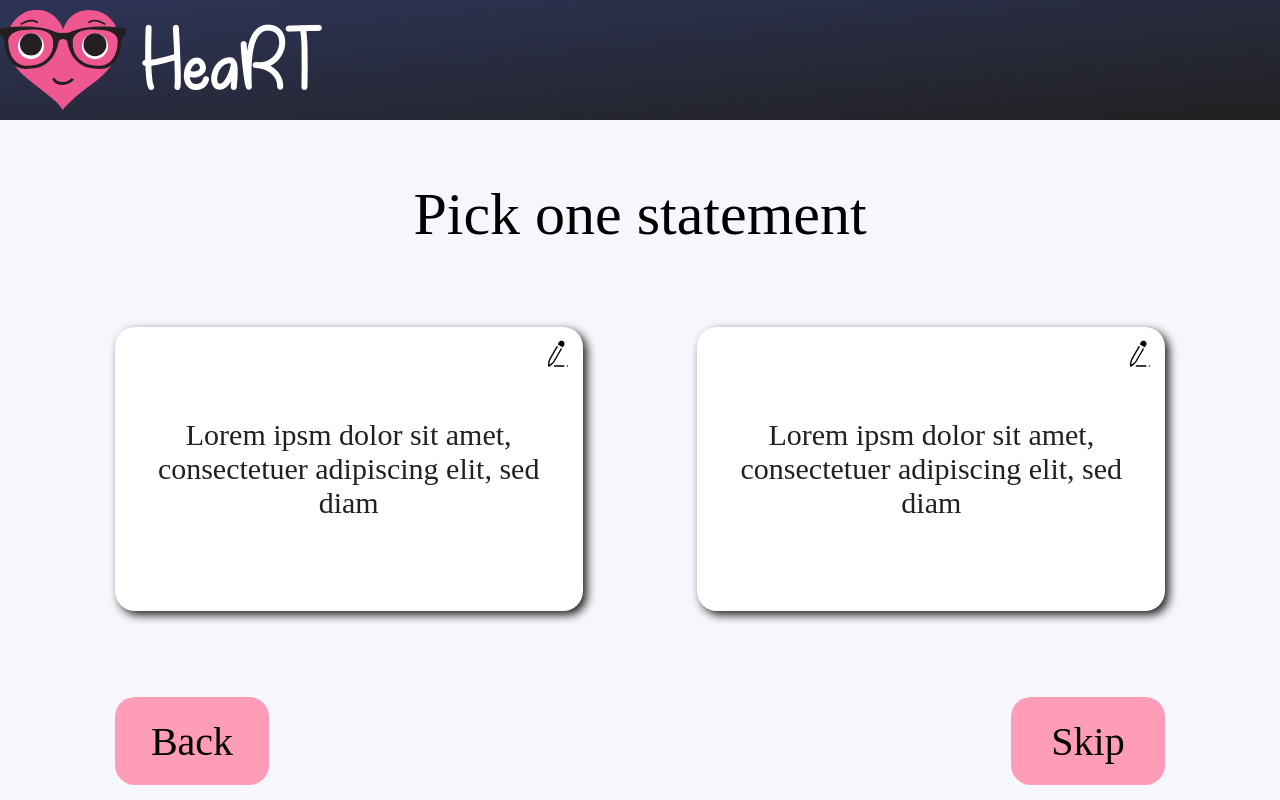
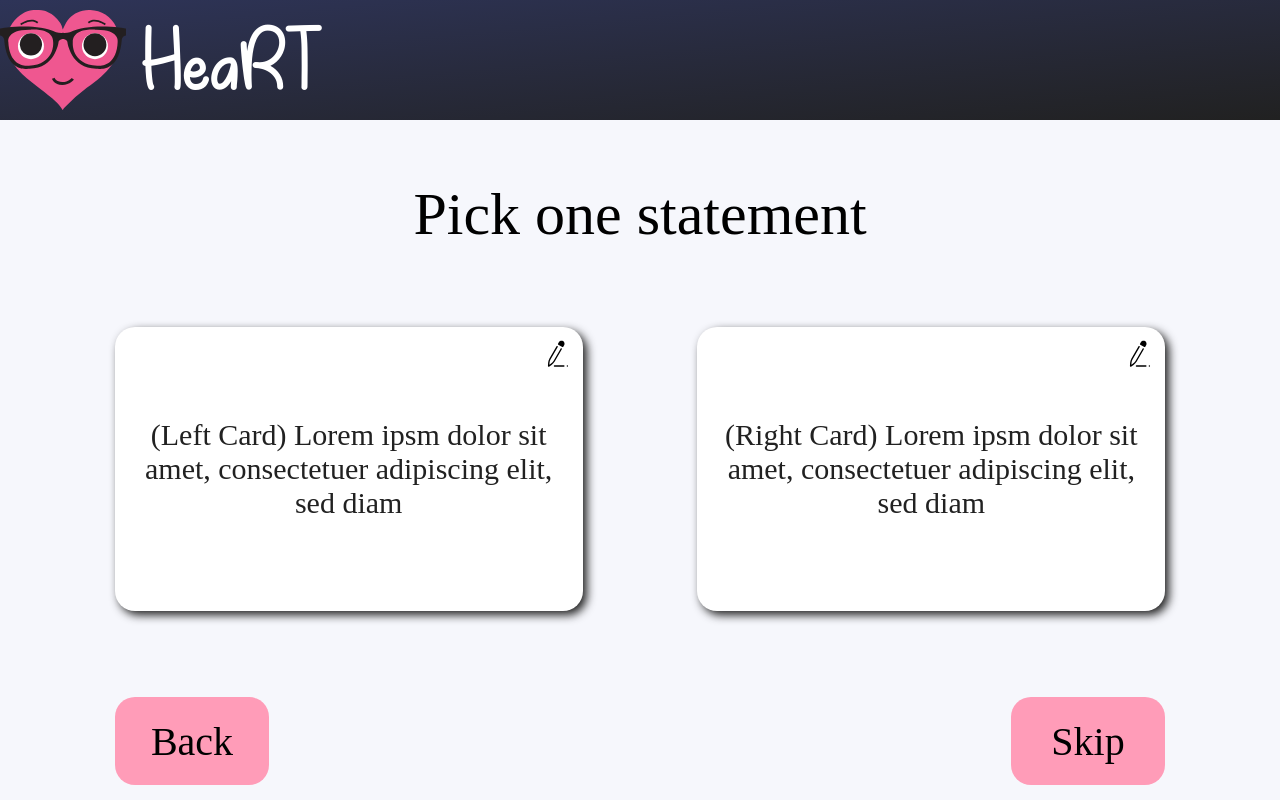
Before and after one commit to HeartUoA/HeaRT, a React (Create React App) app: page /DisplayCards in a window 1280 px wide. Built offline with nearby package versions, Linux system fonts and the light colour scheme.

Commit message:
refactor(displaycards.tsx): changed to use seperate state hooks for left & right cards

```diff
--- a/src/pages/DisplayCards.tsx
+++ b/src/pages/DisplayCards.tsx
@@ -9,16 +9,26 @@ export enum CardSide {
   Right,
 }
 
-const initialValues = {
-  leftText: "Lorem ipsm dolor sit amet, consectetuer adipiscing elit, sed diam",
-  rightText:
-    "Lorem ipsm dolor sit amet, consectetuer adipiscing elit, sed diam",
-  leftEditing: false,
-  rightEditing: false,
+type Card = {
+  text: string;
+  isEditing: boolean;
+};
+
+const initialLeftCard: Card = {
+  text:
+    "(Left Card) Lorem ipsm dolor sit amet, consectetuer adipiscing elit, sed diam",
+  isEditing: false,
+};
+
+const initialRightCard: Card = {
+  text:
+    "(Right Card) Lorem ipsm dolor sit amet, consectetuer adipiscing elit, sed diam",
+  isEditing: false,
 };
 
 const DisplayCards: React.FC = () => {
-  const [state, setState] = useState(initialValues);
+  const [leftState, setLeftState] = useState(initialLeftCard);
+  const [rightState, setRightState] = useState(initialRightCard);
   const onBackClick = () => {
     // TODO: Write code here to redirect to course info screen
   };
@@ -33,25 +43,23 @@ const DisplayCards: React.FC = () => {
       case CardSide.Left:
         textElement = document.getElementById("leftCardEdit");
         if (!!textElement) {
-          setState({
-            ...state,
-            leftEditing: !state.leftEditing,
-            leftText: textElement.innerText,
+          setLeftState({
+            text: textElement.innerText,
+            isEditing: !leftState.isEditing,
           });
         } else {
-          setState({ ...state, leftEditing: !state.leftEditing });
+          setLeftState({ ...leftState, isEditing: !leftState.isEditing });
         }
         break;
       case CardSide.Right:
         textElement = document.getElementById("rightCardEdit");
         if (!!textElement) {
-          setState({
-            ...state,
-            rightEditing: !state.rightEditing,
-            rightText: textElement.innerText,
+          setRightState({
+            text: textElement.innerText,
+            isEditing: !rightState.isEditing,
           });
         } else {
-          setState({ ...state, rightEditing: !state.rightEditing });
+          setRightState({ ...rightState, isEditing: !rightState.isEditing });
         }
         break;
       default:
@@ -73,7 +81,7 @@ const DisplayCards: React.FC = () => {
         <div className="Selection">
           <div className="Cards">
             <ReactTooltip id="leftEditTooltip" place="top" effect="solid">
-              {state.leftEditing ? "Stop Editing Card" : "Edit Card Text"}
+              {leftState.isEditing ? "Stop Editing Card" : "Edit Card Text"}
             </ReactTooltip>
             <img
               src={edit}
@@ -83,22 +91,22 @@ const DisplayCards: React.FC = () => {
               data-for="leftEditTooltip"
               onClick={() => onEditClick(CardSide.Left)}
             />
-            {state.leftEditing ? (
+            {leftState.isEditing ? (
               <div
                 id="leftCardEdit"
                 className="TextInput"
                 contentEditable="true"
                 suppressContentEditableWarning={true}
               >
-                {state.leftText}
+                {leftState.text}
               </div>
             ) : (
-              <p className="Card-Text">{state.leftText}</p>
+              <p className="Card-Text">{leftState.text}</p>
             )}
           </div>
           <div className="Cards">
             <ReactTooltip id="rightEditTooltip" place="top" effect="solid">
-              {state.rightEditing ? "Stop Editing Card" : "Edit Card Text"}
+              {rightState.isEditing ? "Stop Editing Card" : "Edit Card Text"}
             </ReactTooltip>
             <img
               src={edit}
@@ -108,17 +116,17 @@ const DisplayCards: React.FC = () => {
               data-for="rightEditTooltip"
               onClick={() => onEditClick(CardSide.Right)}
             />
-            {state.rightEditing ? (
+            {rightState.isEditing ? (
               <div
                 id="rightCardEdit"
                 className="TextInput"
                 contentEditable="true"
                 suppressContentEditableWarning={true}
               >
-                {state.rightText}
+                {rightState.text}
               </div>
             ) : (
-              <p className="Card-Text">{state.rightText}</p>
+              <p className="Card-Text">{rightState.text}</p>
             )}
           </div>
         </div>
```
